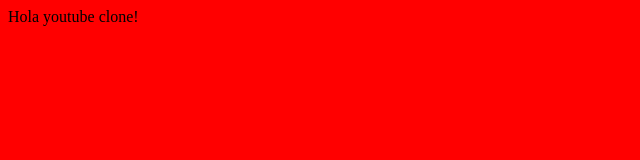
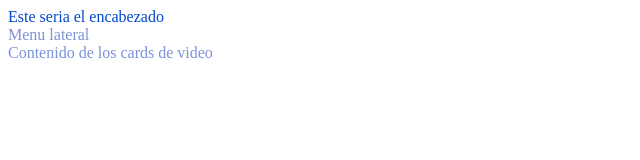
Before and after one commit to montoyaguzman/youtube-clone-24, a plain HTML site: page index.html in a window 1280 px wide. Shown: the whole page, without its empty margins (0-640 px from the left). Drawn offline with Linux system fonts and the light colour scheme.

Commit message:
feat: crear esqueleto html

```diff
--- a/css/styles.css
+++ b/css/styles.css
@@ -1,3 +1,24 @@
-body {
-    background-color: red;
+html {
+    margin: 0;
+    padding: 0;
+    border: 0;
+    font-size: 62, 5%;
 }
+
+:root {
+    /* custom properties */
+    --first-color: rgb(0, 72, 206);
+    --second-color: rgb(124, 146, 217);
+}
+
+.header-element {
+    color: var(--first-color, '#ffffff');
+}
+
+.nav-element {
+    color: var(--second-color, '#ffffff');
+}
+
+.span-element {
+    color: var(--second-color, '#ffffff');
+}
--- a/index.html
+++ b/index.html
@@ -11,7 +11,13 @@
 
 <body>
 
-    <span>Hola youtube clone!</span>
+    <header class="header-element">Este seria el encabezado</header>
+    <aside>
+        <nav class="nav-element">Menu lateral</nav>
+    </aside>
+    <main>
+        <span class="span-element">Contenido de los cards de video</span>
+    </main>
 
     <script src="./js/script.js"></script>
 
```
